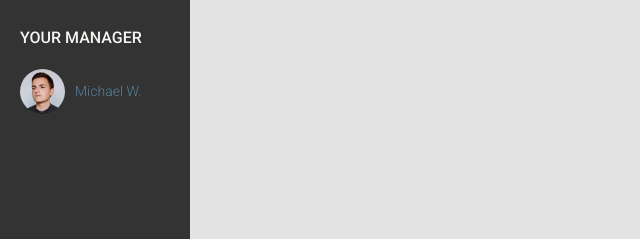
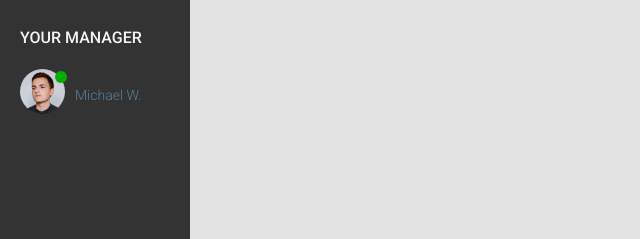
Before and after one commit to maariaantonina/project-dashboard, a website: page src/index.html in a window 1280 px wide. Shown: the part 369-608 px from the top of the page, 0-640 px from the left. Drawn offline with nearby package versions, Linux system fonts and the light colour scheme; files that its build step writes are made by us from their sources.

Commit message:
add avatar to sidebar

```diff
--- a/src/index.html
+++ b/src/index.html
@@ -30,7 +30,7 @@
       <div class="sidenav__profile">
         <div class="sidenav__heading">Your manager</div>
         <div class="avatar">
-          <img class="avatar__image" src="images/users/user1.jpg" alt="user photo">
+          <div class="avatar__image"><img src="images/users/user1.jpg" alt="user photo"></div>
           <p class="avatar__name">Michael W.</p>
         </div>
       </div>
--- a/src/sass/components/_avatars.scss
+++ b/src/sass/components/_avatars.scss
@@ -1,12 +1,28 @@
 .avatar {
   display: flex;
   align-items:  center;
+  cursor: pointer;
 
-  img{
-    border-radius: 50%;
-    width: 45px;
-    height: 45px;
-    margin-right: 10px;
+  .avatar__image{
+    position: relative;
+
+    &:after {
+      content: '';
+      background-color: $color-three;
+      width: 12px;
+      height: 12px;
+      border-radius: 50%;
+      position: absolute;
+      right: 8px;
+      top: 2px;
+    }
+
+    img {
+      border-radius: 50%;
+      width: 45px;
+      height: 45px;
+      margin-right: 10px;
+    }
   }
 
   .avatar__name {
```
Also changed, not shown: dist/css/style.css, dist/index.html, 1 other file.
